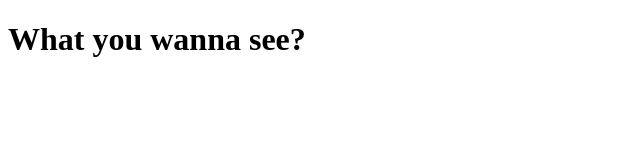
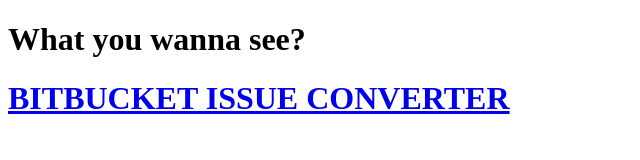
Before and after one commit to majorebola/pubtility, a plain HTML site: page index.html in a window 1280 px wide. Shown: the whole page, without its empty margins (0-640 px from the left). Drawn offline with Linux system fonts and the light colour scheme.

Commit message:
readme fixed

```diff
--- a/index.html
+++ b/index.html
@@ -7,5 +7,7 @@
 <body>
 <h1>What you wanna see?</h1>
 
+<h1><a href="bug-extractor">BITBUCKET ISSUE CONVERTER</a></h1>
+
 </body>
 </html>
```
Also changed, not shown: 1 other file.
